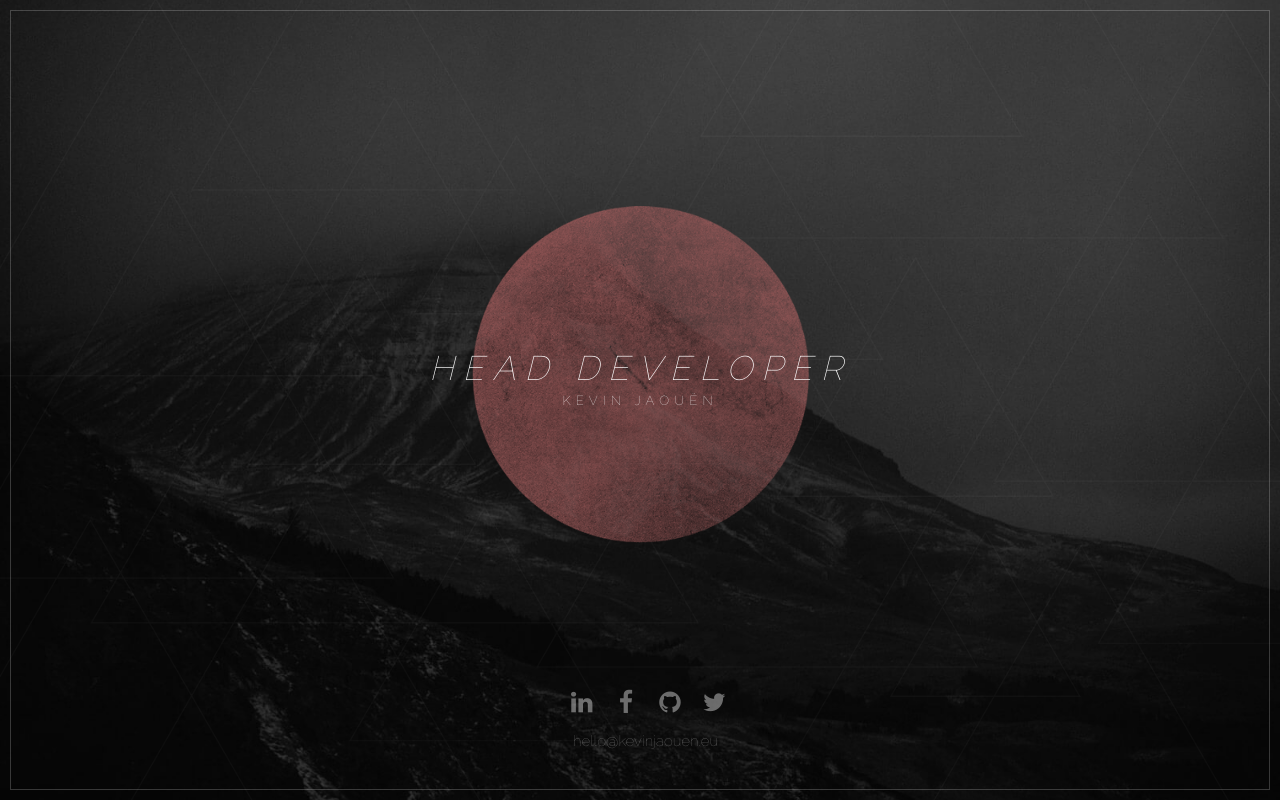
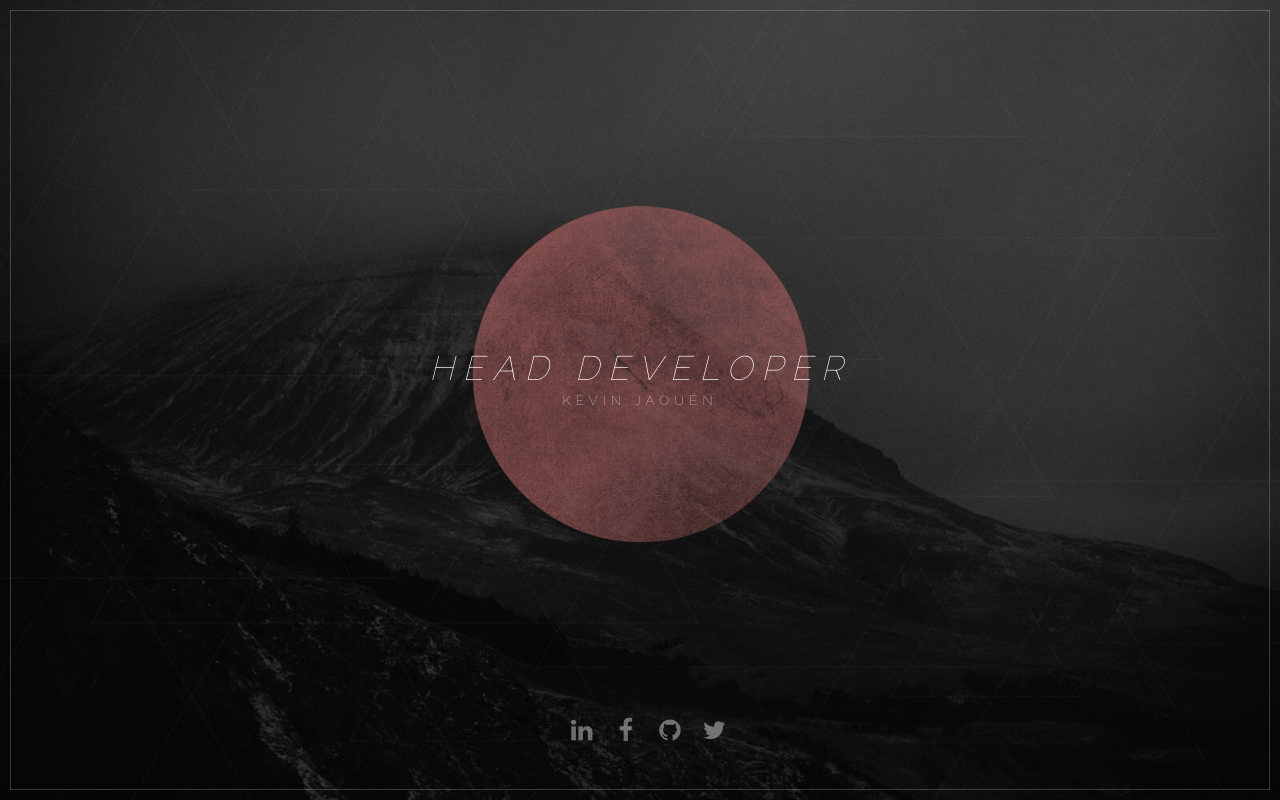
Before and after one commit to kevinjaouen/kevinjaouen.eu, a plain HTML site: page index.html in a window 1280 px wide. Drawn offline with Linux system fonts and the light colour scheme; files whose address does not match are found by name.

Commit message:
Update index.html
remove mail

```diff
--- a/index.html
+++ b/index.html
@@ -11,7 +11,6 @@
 	<meta property="og:image" content="/static/kevin150.png" />
 	<meta property="og:type" content="website" />
 	<meta property="og:url" content="https://kevinjaouen.eu" />
-	<meta property="og:email" content="hello@kevinjaouen.eu" />
 	<meta property="fb:admins" content="100001757820471" />
 	<meta name="twitter:card" content="summary" />
 	<meta name="twitter:site" content="@kevinjaouen" />
@@ -34,7 +33,6 @@
 			<a target="_blank" href="https://facebook.com/kevinjaouen" title="Kevin Jaouen sur  Facebook">Facebook : Kevin</a>
 			<a target="_blank" href="http://www.github.com/kevinjaouen" title="Kevin Jaouen sur  Github">Github : Kevin</a>
 			<a target="_blank" href="http://www.twitter.com/kevinjaouen" title="Kevin Jaouen sur  Twitter">Twitter : @kevinjaouen</a>
-			<a href="mailto:hello@kevinjaouen.eu" itemprop="email">hello@kevinjaouen.eu</a>
 		</nav>
 	</div>
 </div>
```
